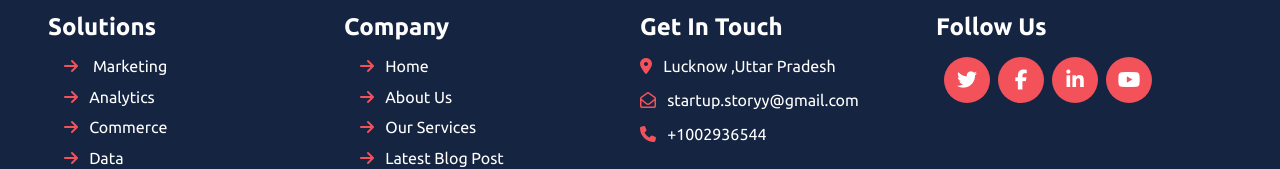
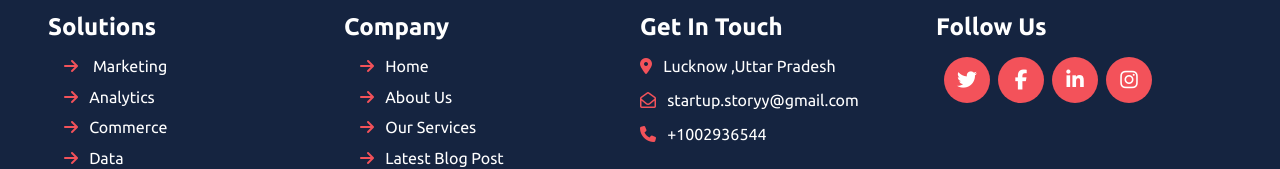
Before and after one commit to amitark7/StartUp-Stories, a React (Create React App) app in the folder client/: page /contact in a window 1280 px wide. Shown: the part 1248-1417 px from the top of the page. Built offline with nearby package versions, Linux system fonts and the light colour scheme.

Commit message:
Add Build Command

```diff
--- a/client/src/Component/Footer.jsx
+++ b/client/src/Component/Footer.jsx
@@ -1,13 +1,13 @@
 import React from 'react'
 import '../style/Footer.css'
-import {Link} from 'react-router-dom'
+import { Link } from 'react-router-dom'
 import Update from './Update'
 
 
 const Footer = () => {
     return (
         <>
-        <Update/>
+            <Update />
             <div className='container-fluid container'>
                 <div className='footer'>
                     <div className='col-6'>
@@ -39,10 +39,10 @@ const Footer = () => {
                     <div className="col-6">
                         <h6 className='text1'>Follow Us</h6>
                         <div className="d-flex">
-                        <a className='icons' href="/"><i className='fab fa-twitter fw-normal'></i></a>
-                        <a className='icons' href="/"><i className='fab fa-facebook-f fw-normal'></i> </a>
-                        <a className='icons ' href="/"><i className='fab fa-linkedin-in fw-normal'></i></a>
-                        <a className='icons' href="/"><i className='fab fa-youtube fw-normal'></i></a>
+                            <a className='icons' href="https://twitter.com/StartUp__Story" target='_blank'><i className='fab fa-twitter fw-normal'></i></a>
+                            <a className='icons' href="https://www.facebook.com/people/StartUp-Story/61551569582444/" target='_blank'><i className='fab fa-facebook-f fw-normal'></i> </a>
+                            <a className='icons ' href="https://www.linkedin.com/company/startupstory101/"><i className='fab fa-linkedin-in fw-normal'></i></a>
+                            <a className='icons' href="https://www.instagram.com/startup__story__/"><i className='fab fa-instagram fw-normal'></i></a>
                         </div>
                     </div>
                 </div>
```
Also changed, not shown: 1 other file (tests, documents, lock files or other folders). Lines whose indentation alone changed are shown as unchanged.
